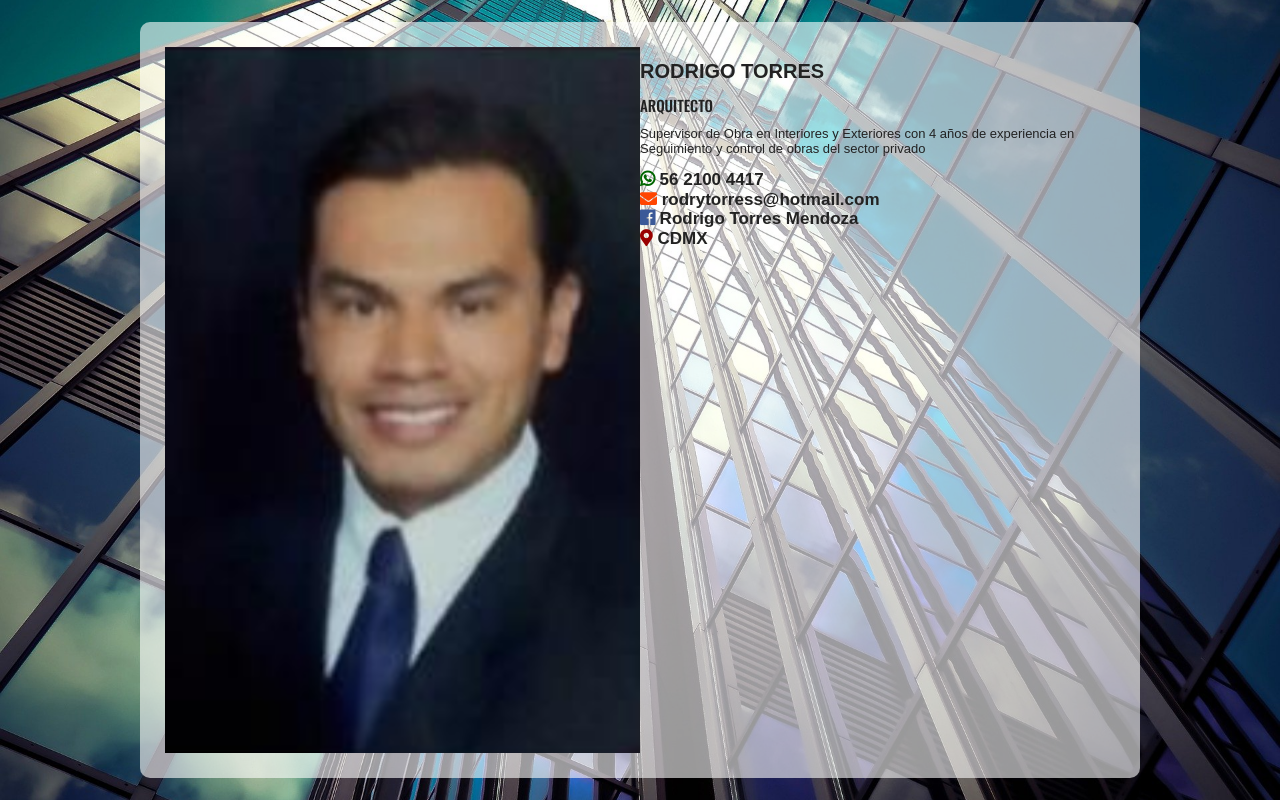
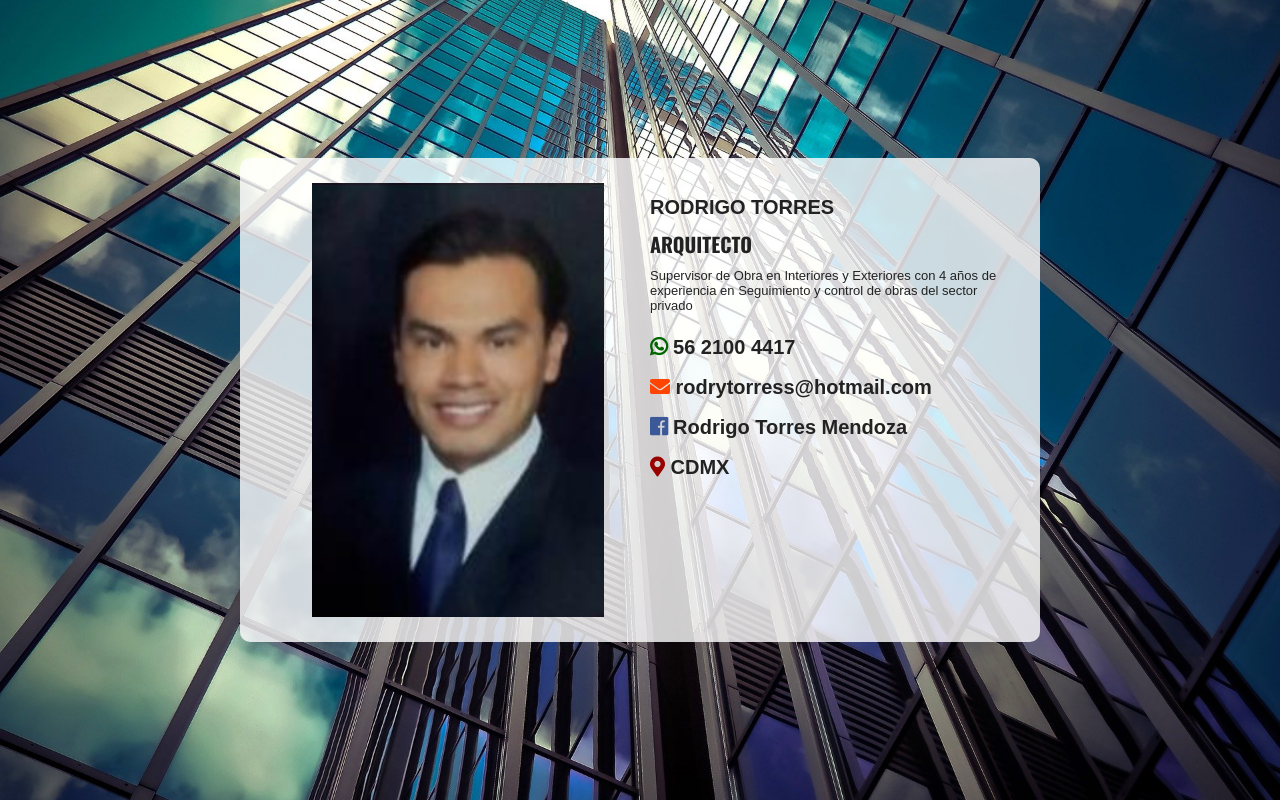
Before and after one commit to DiegoBrine269/Portafolio-Rodrigo-Torres, a website built with Parcel: page index.html in a window 1280 px wide. Built offline with nearby package versions, Linux system fonts and the light colour scheme; a web font is replaced by a local one.

Commit message:
Modificación de tamaños

```diff
--- a/css/main.css
+++ b/css/main.css
@@ -278,6 +278,7 @@ html {
 
 img{
   max-width: 100% !important;
+  display: inline-block;
 }
 
 .seccion {
@@ -311,12 +312,12 @@ body{
 
 .presentation-card
 {
-
+  /*max-height: 60rem;*/
   text-align: left;
-  background-color: rgba(256, 256, 256, 0.6);
+  background-color: rgba(256, 256, 256, 0.8);
   border-radius: 1rem;
   padding: 2.5rem;
-  max-width: 100rem;
+  max-width: 80rem;
 }
 
 
@@ -328,39 +329,50 @@ body{
   }
 }
 
+
+
 .img-container{
-  width: 50%;
+  width: 60%;
   margin: 0 auto;
-
 }
 
-@media (min-width: 768px) {
+@media (min-width: 480px) {
   .img-container{
-    width: 40%;
+    width: 50%;
+
   }
 }
 
 @media (min-width: 768px) {
   .img-container{
-    flex-basis: 50%;
+    width: 80%;
+
+  }
+}
+
+
+@media (min-width: 768px) {
+  .left-container{
+    flex-basis: calc(50% - 1rem);
     margin: 0 auto;
   }
 
   .data-container{
-    flex-basis: 50%;
+    flex-basis: calc(50% - 1rem);
   }
 }
 
 
 h1{
   margin: 1.5rem 0 0 0;
-  font-size: 3rem;
+  font-size: 3.5rem;
 
 }
 
 .occupation{
   font-family: 'Oswald', sans-serif;
-  font-size: 1.5rem;
+  font-size: 2rem;
+  margin: 0;
 }
 
 .data-container ul{
@@ -371,8 +383,16 @@ h1{
 {
   list-style:none;
   text-align: left;
-  font-size: 1.7rem;
+  font-size: 2rem;
   font-weight: 600;
+}
+
+@media (min-width: 768px) {
+
+  .data-container ul li
+  {
+    line-height: 2;
+  }
 }
 
 .fa-whatsapp{
--- a/index.html
+++ b/index.html
@@ -33,13 +33,15 @@
 
       <div class="presentation-card seccion">
 
-        <div class="img-container">
-          <img class="profile-photo" src="/img/rodrigo.PNG" alt="">
+        <div class="left-container">
+          <div class="img-container">
+            <img class="profile-photo" src="/img/rodrigo.PNG" alt="">
+          </div>
         </div>
 
         <div class="data-container">
           <h1>RODRIGO TORRES</h1>
-          <span class="occupation">ARQUITECTO</span>
+          <h2 class="occupation">ARQUITECTO</h2>
           <p class="introduction">Supervisor de Obra en Interiores y Exteriores con 4 años de experiencia en Seguimiento y control de obras del sector privado</p>
 
           <ul>
```
